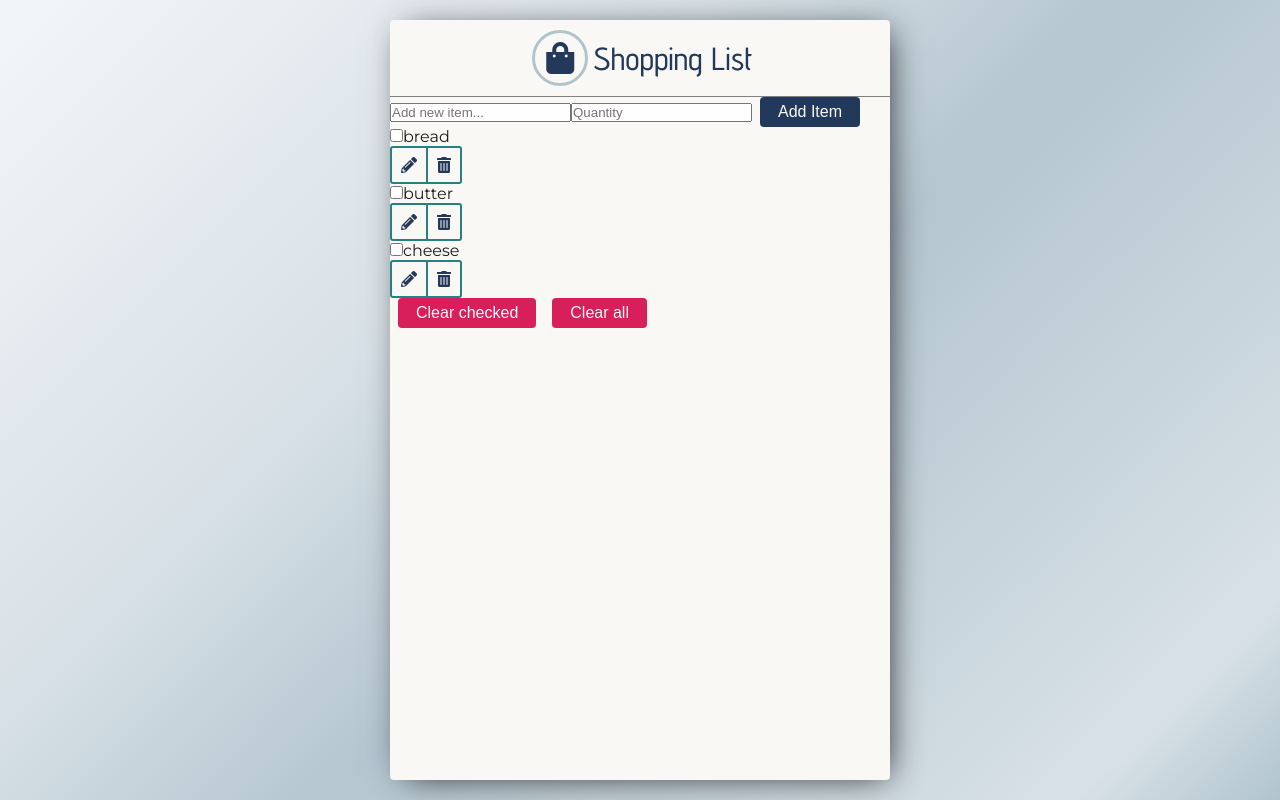
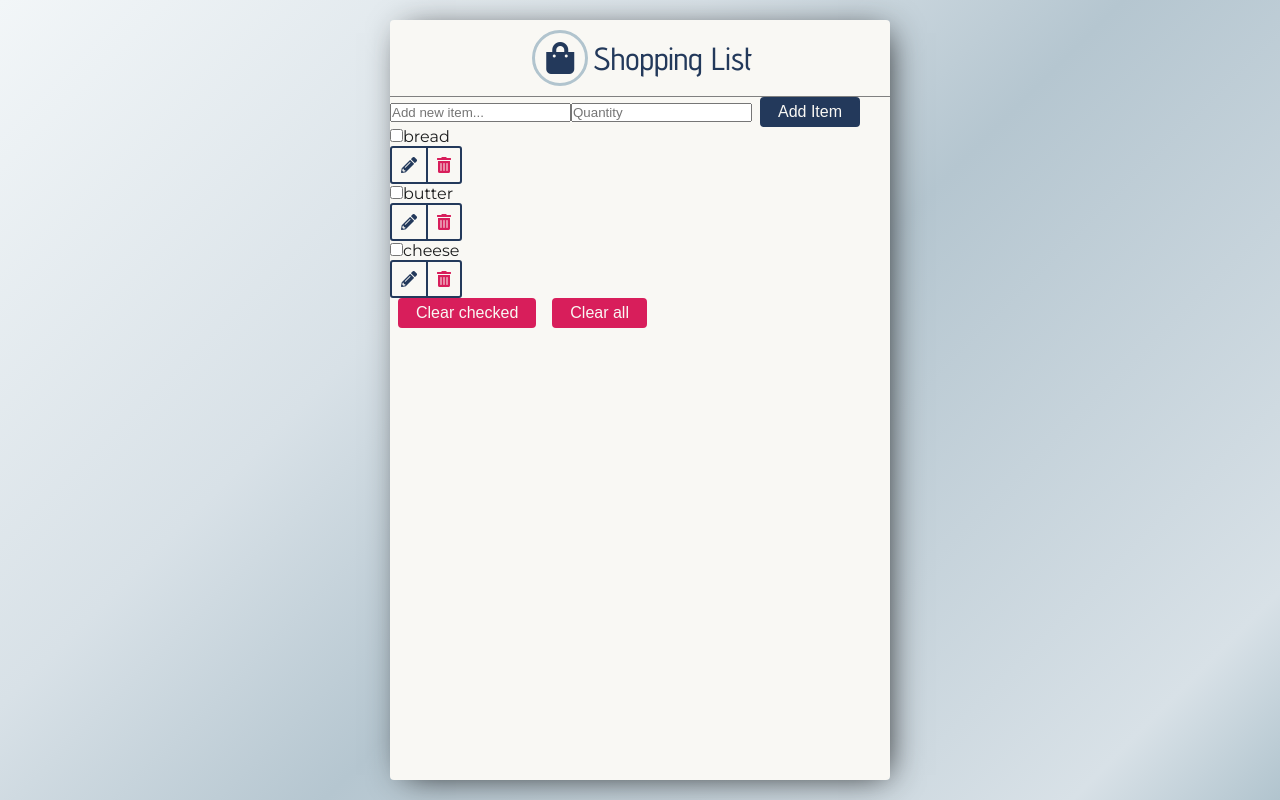
Before and after one commit to jmczerwinska/shopping-list, a React (Create React App) app: page / in a window 1280 px wide. Built offline with nearby package versions, Linux system fonts and the light colour scheme.

Commit message:
add border prop to ButtonGroup, fix hover

```diff
--- a/src/components/ListItem.js
+++ b/src/components/ListItem.js
@@ -13,11 +13,15 @@ const ListItem = ({ item }) => {
         <li>
             <input onChange={() => handleChange(item)} checked={item.checked} type="checkbox" />
             <span>{item.title}</span>
-            <ButtonGroup>
+            <ButtonGroup border>
                 <InvertButton onClick={() => findItem(item.id)} icon>
                     <Icon className="fas fa-pencil-alt"></Icon>
                 </InvertButton>
-                <InvertButton icon onClick={() => removeItem(item.id)}>
+                <InvertButton
+                    secondary
+                    icon
+                    onClick={() => removeItem(item.id)}
+                >
                     <Icon className="fas fa-trash-alt"></Icon>
                 </InvertButton>
             </ButtonGroup>
--- a/src/components/styledComponents/Buttons.js
+++ b/src/components/styledComponents/Buttons.js
@@ -1,6 +1,7 @@
-import styled from 'styled-components';
+import styled, {css} from 'styled-components';
 
 const handleSecondary = ({ theme, secondary }) => (secondary ? theme.colors.secondary : theme.colors.primary);
+const handleHover = ({ theme, secondary }) => (secondary ? theme.colors.secondaryDark : theme.colors.primaryDark);
 
 export const Button = styled.button`
   cursor: pointer;
@@ -13,8 +14,15 @@ export const Button = styled.button`
   padding: ${({ icon }) => (icon ? '0.25em' : '0.25em 1em')};
   transition: 0.2s all ease - out;
 
+  ${({ icon }) => (icon && css`
+    i {
+      color: ${props => handleSecondary(props)};
+    }
+  `)}
+
   :hover {
-    background-color: ${ ({ theme, secondary }) => (secondary ? theme.colors.secondaryDark : theme.colors.primaryDark)};
+    background-color: ${props => handleHover(props)};
+    border-color: ${props => handleHover(props)};
   }
 `;
 
@@ -31,15 +39,20 @@ color: ${ props => handleSecondary(props)};
 
 export const ButtonGroup = styled.div`
   border-radius: 3px;
-border: 2px solid #278180;
   width: fit-content;
   button {
     border-radius: 0;
     margin: 0;
     border: none;
-  border-right: solid 2px #278180;
+  }
+
+  ${({ border }) => (border && css`
+    border: 2px solid ${props => handleSecondary(props)};
+    button {
+      border-right: solid 2px ${props => handleSecondary(props)};
       &:last-child {
       border-right: none;
     }
-}
+  `)
+  };
 `;
```
Lines whose indentation alone changed are shown as unchanged.
